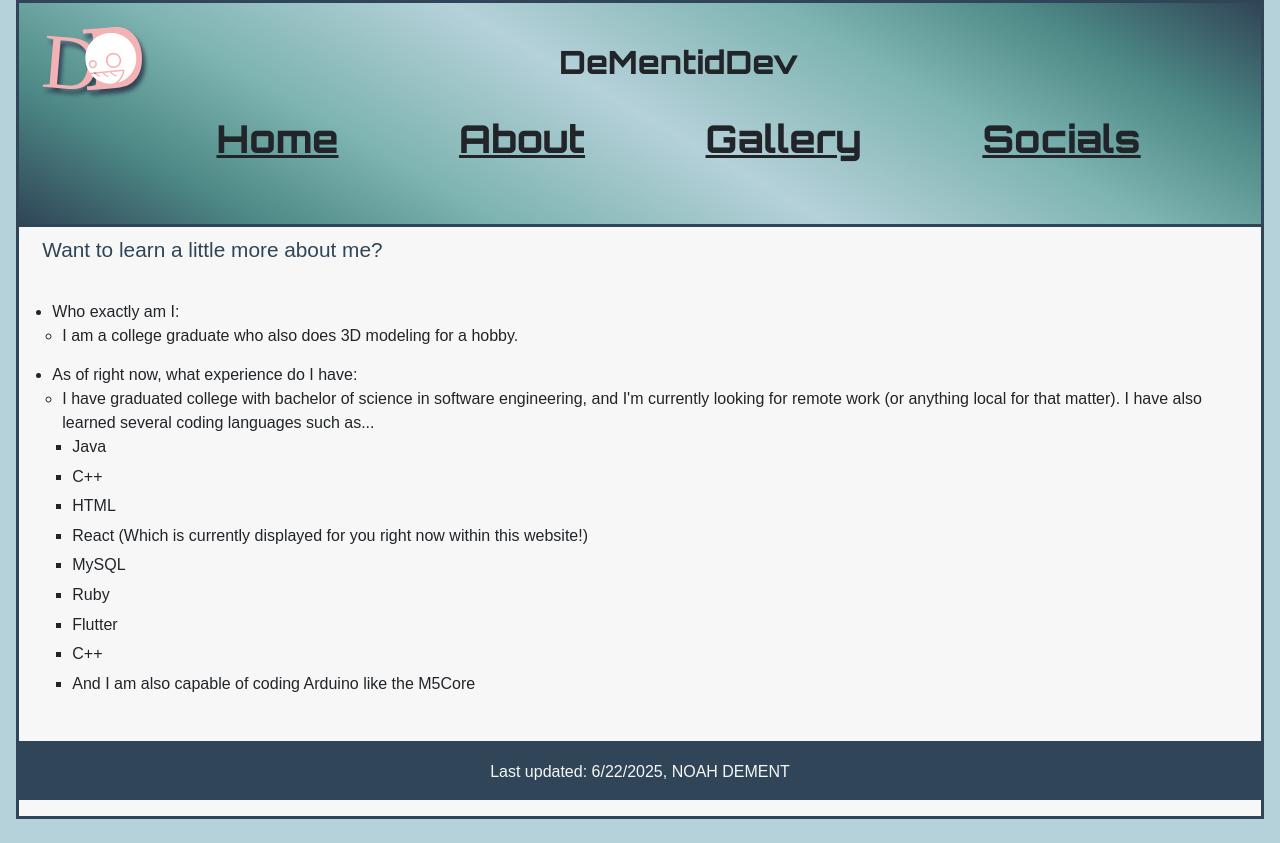
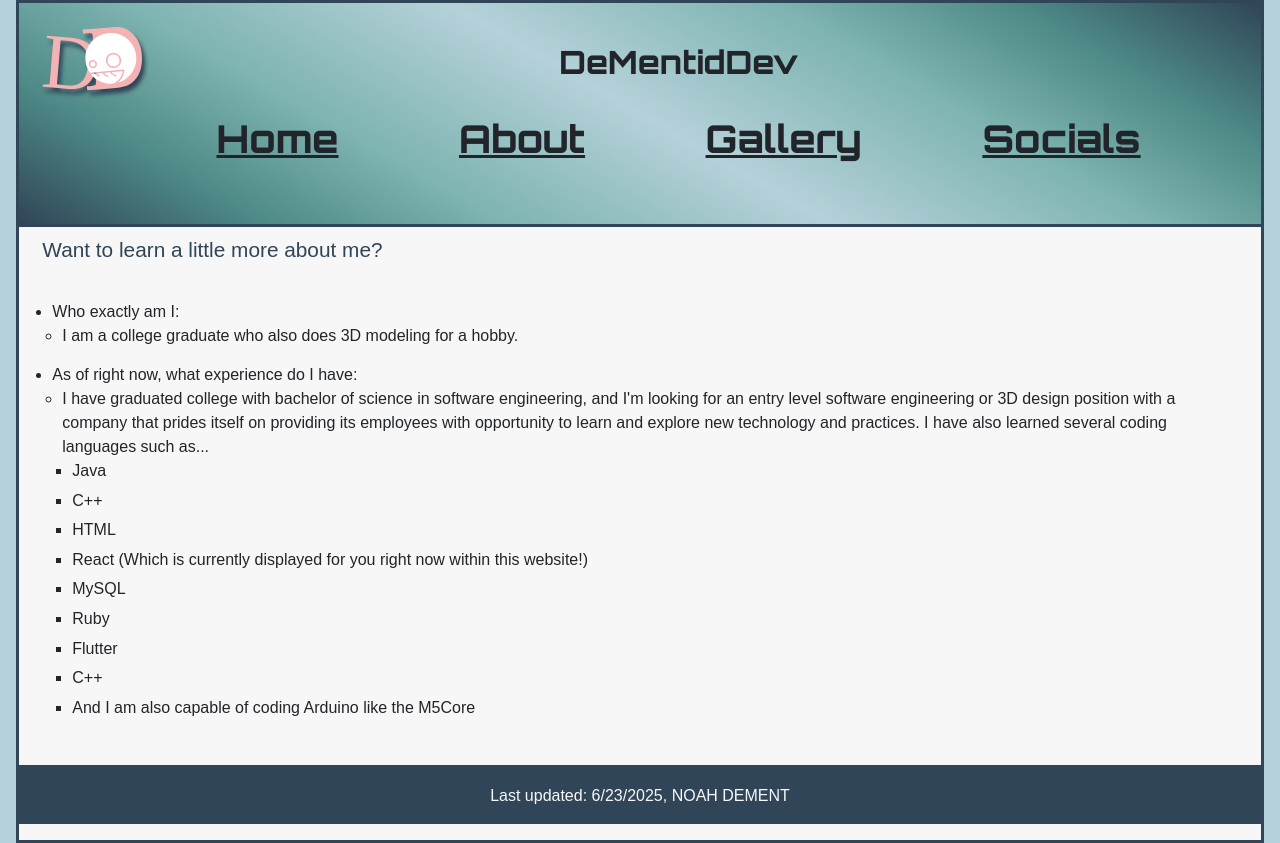
Before and after one commit to DeMentidDev/DeMentidDev.github.io, a React (Vite) app: page /about in a window 1280 px wide. Before the commit the page ends 819 px from the top, so only its background shows below. Built offline with nearby package versions, Linux system fonts and the light colour scheme.

Commit message:
more website polishing

```diff
--- a/src/Pages/About.tsx
+++ b/src/Pages/About.tsx
@@ -20,8 +20,10 @@ function MainContent() {
           <ul>
             <li>
               I have graduated college with bachelor of science in software
-              engineering, and I'm currently looking for remote work (or
-              anything local for that matter). I have also learned several
+              engineering, and I'm looking for an entry level software
+              engineering or 3D design position with a company that prides
+              itself on providing its employees with opportunity to learn and
+              explore new technology and practices. I have also learned several
               coding languages such as...
               <ul>
                 <li>Java</li>
--- a/src/Pages/Footer.tsx
+++ b/src/Pages/Footer.tsx
@@ -1,7 +1,7 @@
 function Footer() {
   return (
     <footer>
-      <p>Last updated: 6/22/2025, NOAH DEMENT</p>
+      <p>Last updated: 6/23/2025, NOAH DEMENT</p>
     </footer>
   );
 }
--- a/src/index.css
+++ b/src/index.css
@@ -240,7 +240,6 @@ button {
 
 .code-thumb-bar img {
   display: block;
-  width: 5%;
   float: left;
   cursor: pointer;
 }
```
